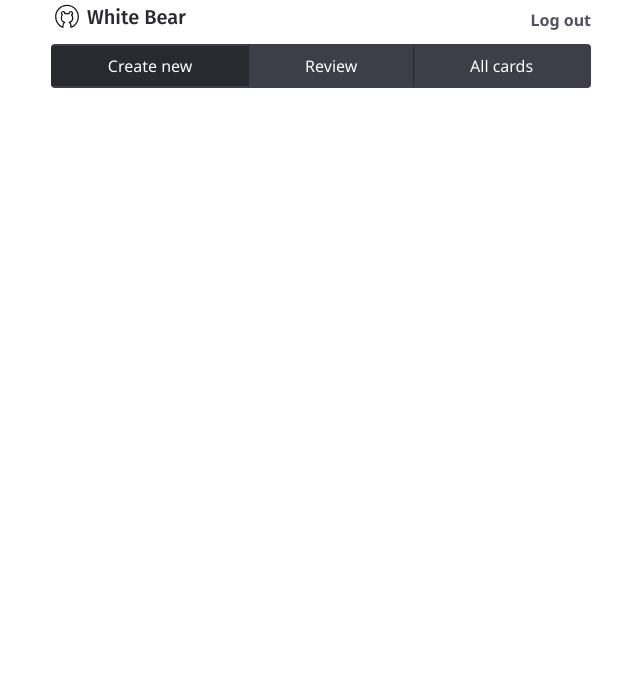
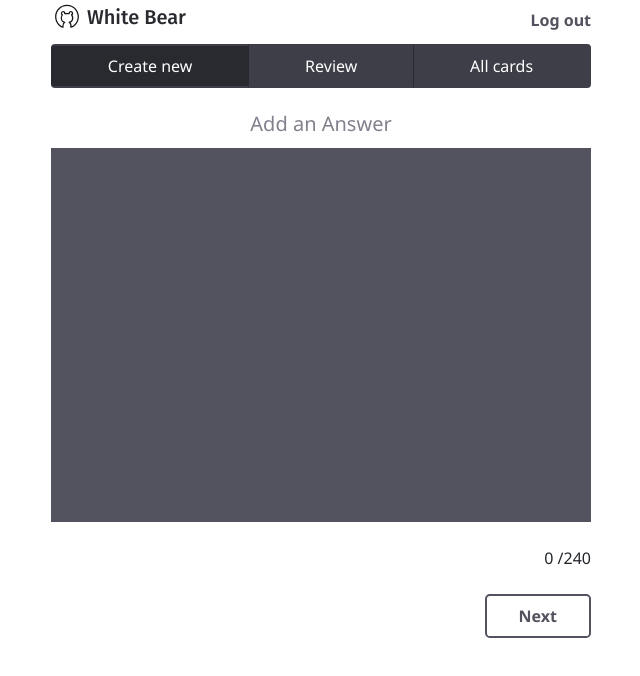
Before and after one commit to dozaki2732/white-bear-mpa, a React (Create React App) app: page /create-answer in a window 1280 px wide. Shown: the top 676 px of the page, without its empty margins (224-864 px from the left). Built offline with nearby package versions, Linux system fonts and the light colour scheme.

Commit message:
worked on create answer

```diff
--- a/src/components/pages/CreateAnswer.js
+++ b/src/components/pages/CreateAnswer.js
@@ -2,12 +2,30 @@ import React from "react";
 import Header from "../ui/Header";
 import Navigation from "../ui/Navigation";
 import AppTemplate from "../ui/AppTemplate";
+import { Link } from "react-router-dom";
 
 export default function CreateAnswer() {
    return (
       <AppTemplate>
          <Header />
          <Navigation />
+         <h4 className="text-center text-muted mb-3"> Add an Answer</h4>
+         <div className="card">
+            <div className="mb-5 bg-primary card-body">
+               <textarea autoFocus={true} rows="11"></textarea>
+            </div>
+         </div>
+         <div className="float-right mb-5">
+            <span id="charNum"> 0 </span> /240
+         </div>
+         <div className="clearfix"></div>
+
+         <Link
+            to="/create-imagery"
+            className="btn btn-outline-primary btn-lg float-right"
+         >
+            Next
+         </Link>
       </AppTemplate>
    );
 }
--- a/src/components/pages/CreateImagery.js
+++ b/src/components/pages/CreateImagery.js
@@ -3,6 +3,7 @@ import saveIcon from "../../icons/save.svg";
 import Header from "../ui/Header";
 import Navigation from "../ui/Navigation";
 import AppTemplate from "../ui/AppTemplate";
+import { Link } from "react-router-dom";
 
 export default function CreateImagery() {
    return (
@@ -40,7 +41,11 @@ export default function CreateImagery() {
          </div>
          <p className="float-right mt-2 mb-5 text-muted">205/240</p>
          <div className="clearfix"></div>
-         <button className="btn btn-link">Back to answer</button>
+
+         <Link to="/create-answer" className="btn btn-link">
+            Back to answer
+         </Link>
+
          <div className="float-right mb-5">
             <button className="btn btn-primary btn-lg" id="save-imagery">
                <img
--- /dev/null
+++ b/src/components/ui/AnswerCard.js
@@ -0,0 +1 @@
+import React from "react";
--- a/src/components/ui/Header.js
+++ b/src/components/ui/Header.js
@@ -1,12 +1,15 @@
 import React from "react";
 import appLogo from "../../icons/logo-app.svg";
+import { Link } from "react-router-dom";
 
 export default function Header() {
    return (
       <div>
          <img src={appLogo} width="32px" alt="White Bear Logo" />
          <h3 className="d-inline text-brand text-dark ml-1">White Bear</h3>
-         <button className="btn btn-link float-right">Log out</button>
+         <Link to="/" className="btn btn-link float-right">
+            Log out
+         </Link>
          <div className="clearfix"></div>
       </div>
    );
```
